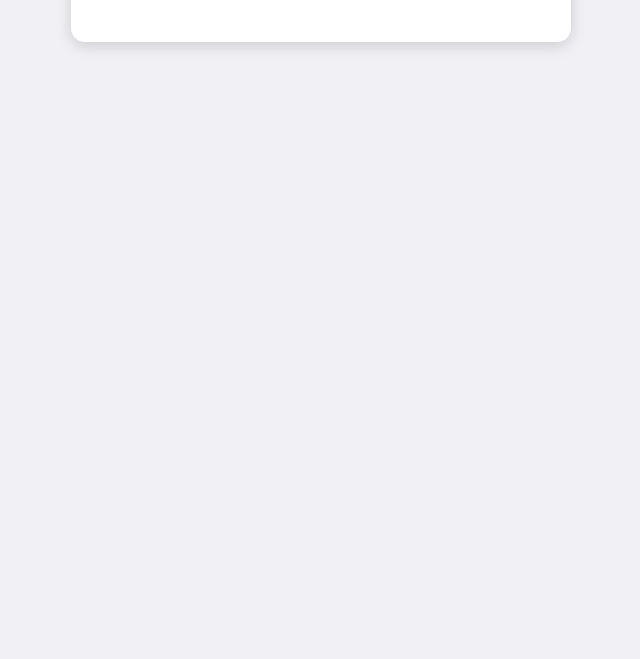
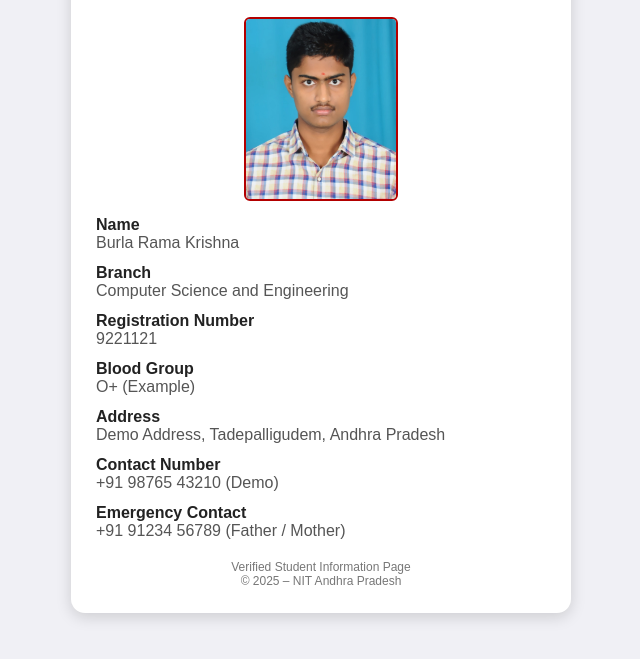
Before and after one commit to Ramakrishnaburla/NITANDHRA.github.io, a plain HTML site: page index.html in a window 1280 px wide. Shown: the part 123-782 px from the top of the page, without its empty margins (319-959 px from the left). Drawn offline with Linux system fonts and the light colour scheme.

Commit message:
Update index.html

```diff
--- a/index.html
+++ b/index.html
@@ -73,4 +73,35 @@
     </div>
 
     <!-- STUDENT PHOTO -->
-    <img src="34.jpg" alt="Stud
+    <img src="34.jpg" alt="Student Photo" class="photo" />
+
+    <div class="label">Name</div>
+    <div class="value">Burla Rama Krishna</div>
+
+    <div class="label">Branch</div>
+    <div class="value">Computer Science and Engineering</div>
+
+    <div class="label">Registration Number</div>
+    <div class="value">9221121</div>
+
+    <div class="label">Blood Group</div>
+    <div class="value">O+ (Example)</div>
+
+    <div class="label">Address</div>
+    <div class="value">Demo Address, Tadepalligudem, Andhra Pradesh</div>
+
+    <div class="label">Contact Number</div>
+    <div class="value">+91 98765 43210 (Demo)</div>
+
+    <div class="label">Emergency Contact</div>
+    <div class="value">+91 91234 56789 (Father / Mother)</div>
+
+    <div class="footer">
+        Verified Student Information Page<br>
+        © 2025 – NIT Andhra Pradesh
+    </div>
+
+</div>
+
+</body>
+</html>
```
